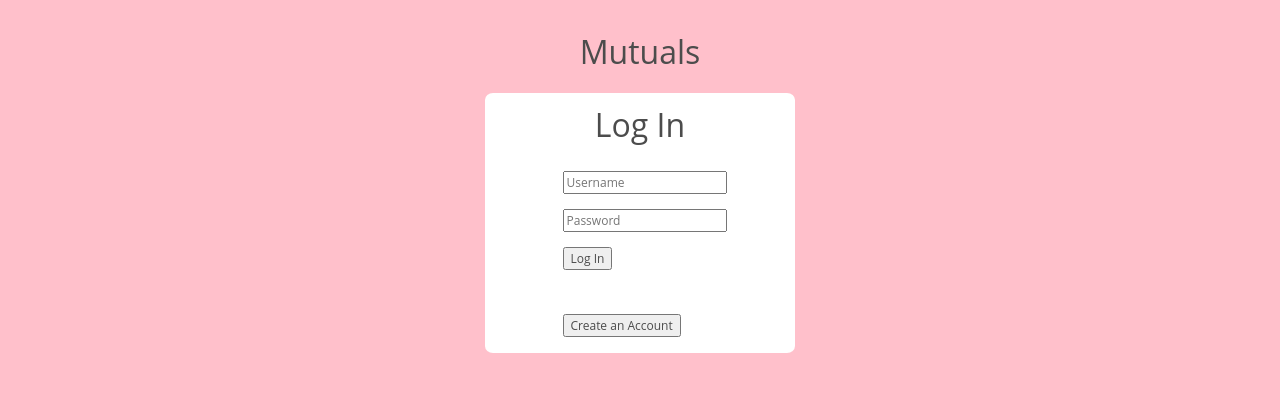
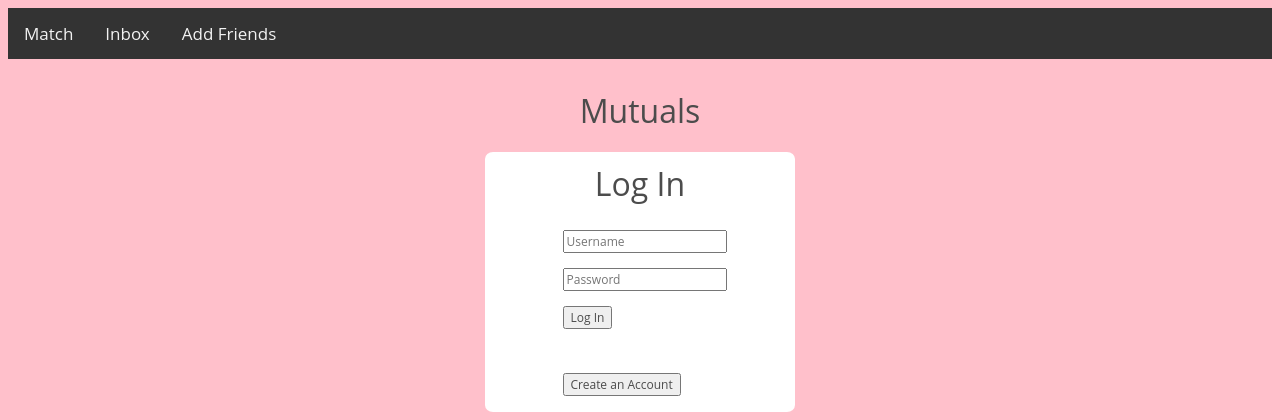
Before and after one commit to andywu8/cs419-finalproject, a Flask app: page / in a window 1280 px wide. Shown: the top 420 px of the page. Run offline with Flask 2, Linux system fonts and the light colour scheme.

Commit message:
add in header

```diff
--- a/main.py
+++ b/main.py
@@ -27,5 +27,15 @@ def signup():
     users = dbHandler.retrieveUsers()
     return render_template('signup.html', users = users, error_messages = error_messages)
 
+
+@app.route('/add_friends', methods=['POST','GET'])
+def add_friends():
+    return render_template('add_friends.html')
+
+@app.route('/inbox', methods=['POST','GET'])
+def inbox():
+    return render_template('inbox.html')
+
+
 if __name__ == '__main__':
     app.run(debug=False, host='0.0.0.0', port=8000)
--- /dev/null
+++ b/static/css/header.css
@@ -0,0 +1,27 @@
+/* Add a black background color to the top navigation */
+.topnav {
+    background-color: #333;
+    overflow: hidden;
+  }
+
+  /* Style the links inside the navigation bar */
+  .topnav a {
+    float: left;
+    color: #f2f2f2;
+    text-align: center;
+    padding: 14px 16px;
+    text-decoration: none;
+    font-size: 17px;
+  }
+
+  /* Change the color of links on hover */
+  .topnav a:hover {
+    background-color: #ddd;
+    color: black;
+  }
+
+  /* Add a color to the active/current link */
+  .topnav a.active {
+    background-color: #04AA6D;
+    color: white;
+  }
--- /dev/null
+++ b/templates/header.html
@@ -0,0 +1,13 @@
+
+<html lang="en">
+<head>
+    <link href="static/css/header.css" rel="stylesheet" type="text/css" media="all">
+</head>
+<body>
+    <div class="topnav">
+    <a href="/">Match</a>
+    <a href="inbox">Inbox</a>
+    <a href="add_friends">Add Friends</a>
+    </div>
+</body>
+</html>
--- a/templates/index.html
+++ b/templates/index.html
@@ -1,8 +1,9 @@
 <html lang="en">
 <head>
-    <link href="static/main.css" rel="stylesheet" type="text/css" media="all">
+    <link href="static/css/main.css" rel="stylesheet" type="text/css" media="all">
 </head>
     <body>
+      {% include "header.html" %}
       <h1 style="text-align:center;">Mutuals</h1>
     	<div class="box">
   			<h1>Log In</h1>
--- a/templates/signup.html
+++ b/templates/signup.html
@@ -1,6 +1,6 @@
 <html lang="en">
 <head>
-    <link href="static/main.css" rel="stylesheet" type="text/css" media="all">
+    <link href="static/css/main.css" rel="stylesheet" type="text/css" media="all">
 </head>
 <body>
     <h1 style="text-align:center;">Mutuals</h1>
```
Also changed, not shown: templates/add_friends.html (added, +8 -0 lines), templates/inbox.html (added, +8 -0 lines), static/css/main.css (renamed from static/main.css).
